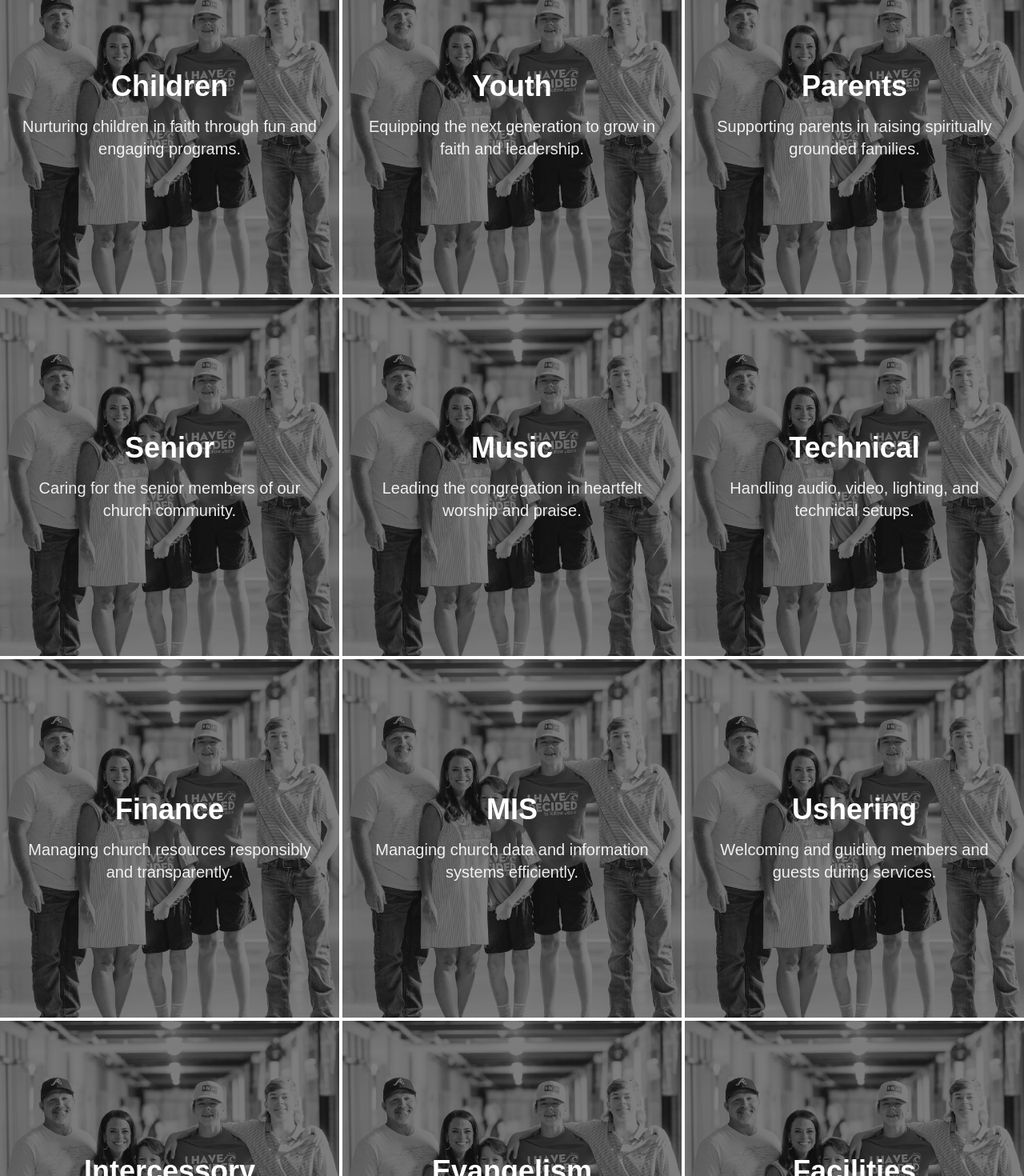
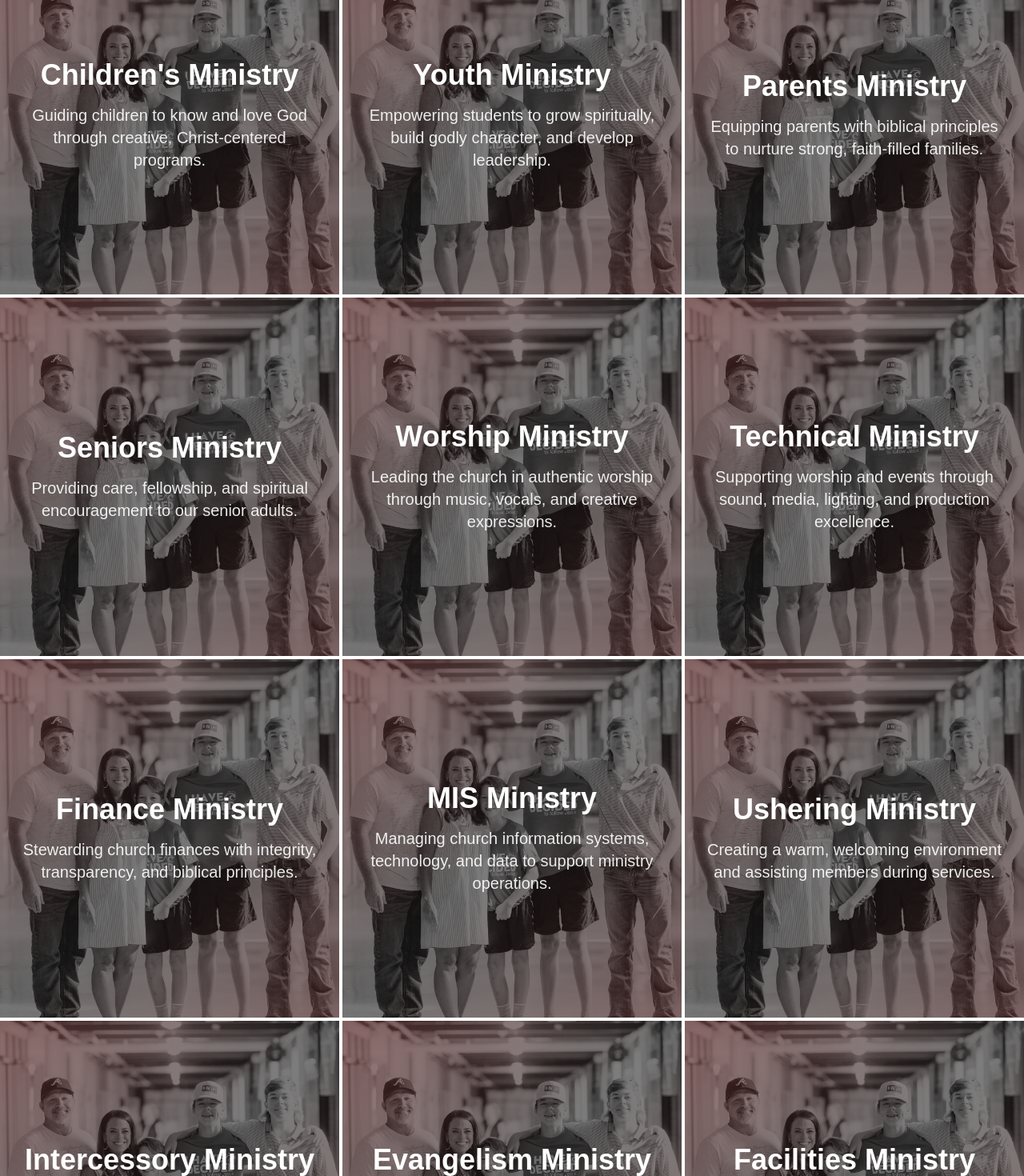
Before and after one commit to Je-ric/TRGC-Website, a React (Create React App) app: page /ministry in a window 1280 px wide. Shown: the part 540-2010 px from the top of the page at 80% size. Built offline with nearby package versions, Linux system fonts and the light colour scheme.

Commit message:
refactor: enhance Countdown logic and improve Ministry descriptions for clarity

```diff
--- a/src/Components/Helper/Countdown.js
+++ b/src/Components/Helper/Countdown.js
@@ -8,24 +8,41 @@ export default function Countdown() {
             const now = new Date();
 
             // Philippine time
-            const phtNow = new Date(now.toLocaleString("en-US", { timeZone: "Asia/Manila" }));
+            const phtNow = new Date(
+                now.toLocaleString("en-US", { timeZone: "Asia/Manila" })
+            );
 
-            // Find next Sunday 9:30 AM
             const day = phtNow.getDay();
-            const nextSunday = new Date(phtNow);
-            nextSunday.setDate(phtNow.getDate() + ((7 - day) % 7));
-            nextSunday.setHours(9, 30, 0, 0);
+
+            // Compute this week's Sunday 9:30 AM
+            const thisSunday = new Date(phtNow);
+            thisSunday.setDate(phtNow.getDate() + ((7 - day) % 7));
+            thisSunday.setHours(9, 30, 0, 0);
+
+            // Compute this Sunday's end time (11:40 AM)
+            const thisSundayEnd = new Date(thisSunday);
+            thisSundayEnd.setHours(11, 40, 0, 0);
+
+            // If today is Sunday and between 9:30am–11:40am → Live now
+            if (phtNow >= thisSunday && phtNow <= thisSundayEnd) {
+                setTimeLeft("Worship is live now!");
+                return;
+            }
+
+            // If past 11:40am today → countdown to next Sunday
+            let nextSunday = new Date(thisSunday);
+            if (phtNow > thisSundayEnd) {
+                nextSunday.setDate(nextSunday.getDate() + 7);
+            }
 
             const diff = nextSunday - phtNow;
-            if (diff <= 0) {
-                setTimeLeft("Worship is live now!");
-            } else {
-                const d = Math.floor(diff / (1000 * 60 * 60 * 24));
-                const h = Math.floor((diff / (1000 * 60 * 60)) % 24);
-                const m = Math.floor((diff / (1000 * 60)) % 60);
-                const s = Math.floor((diff / 1000) % 60);
-                setTimeLeft(`${d}d ${h}h ${m}m ${s}s`);
-            }
+
+            const d = Math.floor(diff / (1000 * 60 * 60 * 24));
+            const h = Math.floor((diff / (1000 * 60 * 60)) % 24);
+            const m = Math.floor((diff / (1000 * 60)) % 60);
+            const s = Math.floor((diff / 1000) % 60);
+
+            setTimeLeft(`${d}d ${h}h ${m}m ${s}s`);
         }, 1000);
 
         return () => clearInterval(interval);
--- a/src/pages/ministry.js
+++ b/src/pages/ministry.js
@@ -3,78 +3,79 @@ import HeaderBanner from "../Components/HeaderBanner";
 export default function Ministry() {
   const ministries = [
     {
-      title: "Children",
-      description: "Nurturing children in faith through fun and engaging programs.",
+      title: "Children's Ministry",
+      description: "Guiding children to know and love God through creative, Christ-centered programs.",
       image: "img/test-image.webp",
       leader: "John Doe",
     },
     {
-      title: "Youth",
-      description: "Equipping the next generation to grow in faith and leadership.",
+      title: "Youth Ministry",
+      description: "Empowering students to grow spiritually, build godly character, and develop leadership.",
       image: "img/test-image.webp",
       leader: "John Doe",
     },
     {
-      title: "Parents",
-      description: "Supporting parents in raising spiritually grounded families.",
+      title: "Parents Ministry",
+      description: "Equipping parents with biblical principles to nurture strong, faith-filled families.",
       image: "img/test-image.webp",
       leader: "John Doe",
     },
     {
-      title: "Senior",
-      description: "Caring for the senior members of our church community.",
+      title: "Seniors Ministry",
+      description: "Providing care, fellowship, and spiritual encouragement to our senior adults.",
       image: "img/test-image.webp",
       leader: "John Doe",
     },
     {
-      title: "Music",
-      description: "Leading the congregation in heartfelt worship and praise.",
+      title: "Worship Ministry",
+      description: "Leading the church in authentic worship through music, vocals, and creative expressions.",
       image: "img/test-image.webp",
       leader: "John Doe",
     },
     {
-      title: "Technical",
-      description: "Handling audio, video, lighting, and technical setups.",
+      title: "Technical Ministry",
+      description: "Supporting worship and events through sound, media, lighting, and production excellence.",
       image: "img/test-image.webp",
       leader: "John Doe",
     },
     {
-      title: "Finance",
-      description: "Managing church resources responsibly and transparently.",
+      title: "Finance Ministry",
+      description: "Stewarding church finances with integrity, transparency, and biblical principles.",
       image: "img/test-image.webp",
       leader: "John Doe",
     },
     {
-      title: "MIS",
-      description: "Managing church data and information systems efficiently.",
+      title: "MIS Ministry",
+      description: "Managing church information systems, technology, and data to support ministry operations.",
       image: "img/test-image.webp",
       leader: "John Doe",
     },
     {
-      title: "Ushering",
-      description: "Welcoming and guiding members and guests during services.",
+      title: "Ushering Ministry",
+      description: "Creating a warm, welcoming environment and assisting members during services.",
       image: "img/test-image.webp",
       leader: "John Doe",
     },
     {
-      title: "Intercessory",
-      description: "Praying for the needs of the congregation and the world.",
+      title: "Intercessory Ministry",
+      description: "Standing in prayer for the church, community, and global needs with dedication and faith.",
       image: "img/test-image.webp",
       leader: "John Doe",
     },
     {
-      title: "Evangelism",
-      description: "Spreading the gospel and reaching out to the community.",
+      title: "Evangelism Ministry",
+      description: "Sharing the gospel and reaching people through outreach, discipleship, and missions.",
       image: "img/test-image.webp",
       leader: "John Doe",
     },
     {
-      title: "Facilities",
-      description: "Maintaining and managing church buildings and grounds.",
+      title: "Facilities Ministry",
+      description: "Overseeing the maintenance, cleanliness, and safety of all church facilities and grounds.",
       image: "img/test-image.webp",
       leader: "John Doe",
     },
   ];
+
 
   return (
     <div>
@@ -104,7 +105,18 @@ export default function Ministry() {
             "
                 />
 
+
                 <div className="absolute inset-0 bg-black/50 z-5 pointer-events-none"></div>
+
+                <div className="absolute inset-0
+  bg-gradient-to-br
+  from-red-500/20
+  via-transparent
+  to-red-800/20
+  z-5 pointer-events-none">
+                </div>
+
+
 
                 {/* Default visible text (title + description) */}
                 <div className="absolute inset-0 flex flex-col justify-center items-center text-center text-white p-6 z-10 pointer-events-none
@@ -117,7 +129,7 @@ export default function Ministry() {
                 <div className="absolute inset-0 flex flex-col justify-center items-center text-center text-white p-6 bg-gradient-to-t from-black/60 via-red/40 to-blue/40 opacity-0 group-hover:opacity-100 transition-opacity duration-500 z-20">
                   <h2 className="text-3xl md:text-4xl font-bold">{ministry.title}</h2>
                   <p className="text-white/90 mt-4 text-lg md:text-xl">{ministry.description}</p>
-                  <p className="text-white font-bold text-2xl mt-6">Ministry Leader: {ministry.leader}</p>
+                  <strong className="text-white font-bold text-2xl mt-6">Ministry Leader: {ministry.leader}</strong>
                 </div>
               </div>
             ))}
```
